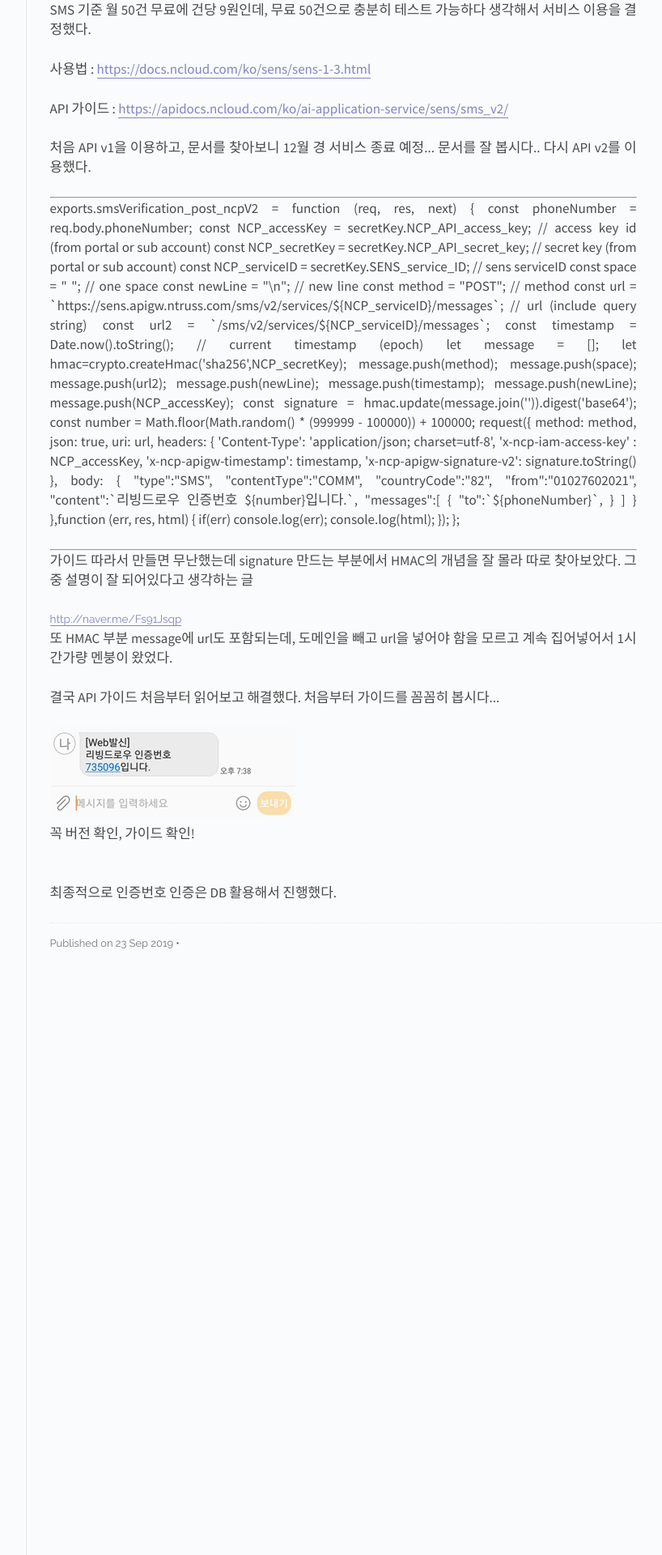
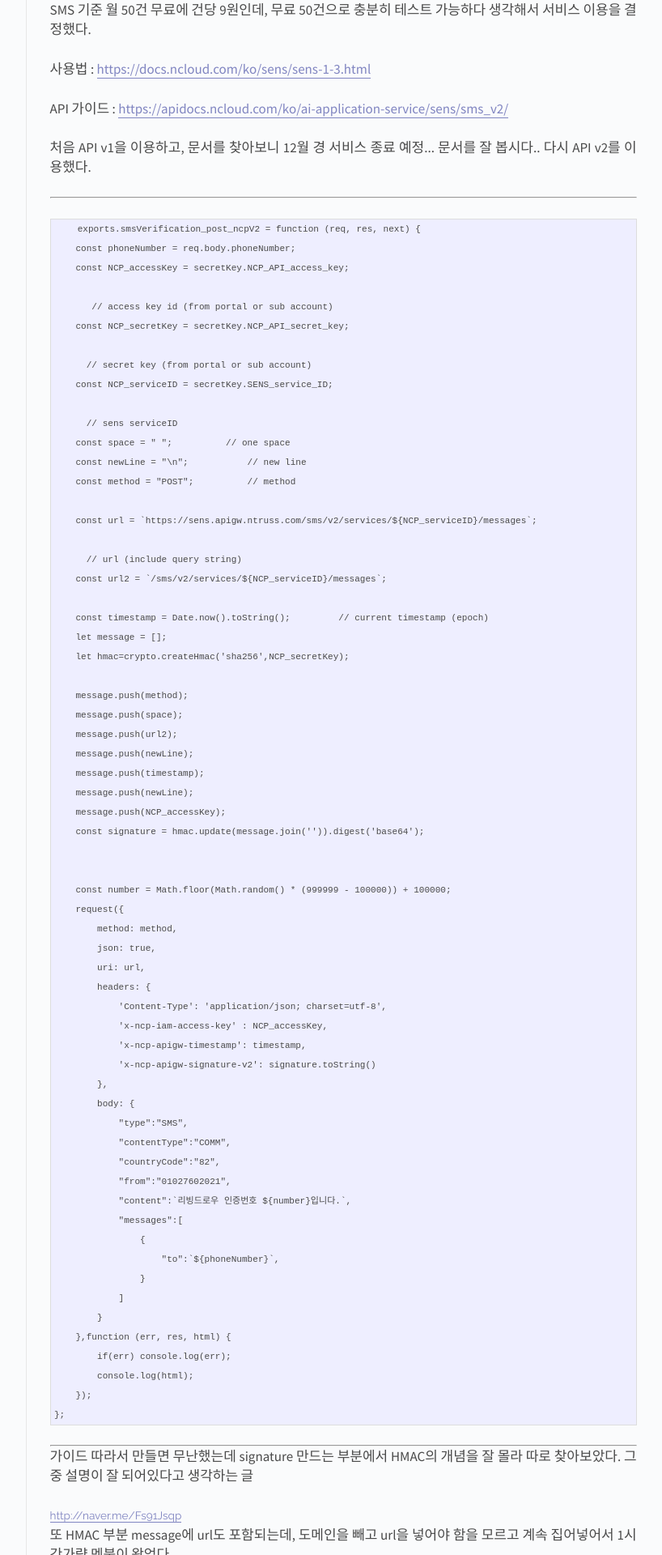
Before and after one commit to SehyeonGil/SehyeonGil.github.io, a Jekyll site: the page built from _posts/2019-09-23-Node.js-문자-보내기.html, in a window 1280 px wide. Shown: the part 623-2543 px from the top of the page at 81% size, without its empty margins (326-1144 px from the left). Built offline with Jekyll 4.4.1, drawn with Linux system fonts in a browser that asks for light colours.

Commit message:
cod highlight

```diff
--- a/_posts/2019-09-23-Node.js-문자-보내기.html
+++ b/_posts/2019-09-23-Node.js-문자-보내기.html
@@ -22,17 +22,19 @@ cover: cover.jpg
 <body>
 	<p>리빙드로우 개발 중 작가 등록 시 휴대전화 인증 서비스가 필요하였다. 본인인증까지는 필요하지 않았기 때문에, 단순 SMS 메시지를 통해 인증번호를 전송하는 정도면 충분하겠다 생각했다.</p>
 	<p>그래서 여러 SMS 대행업체를 찾다가, 네이버 클라우드 플랫폼에서 SENS(Simple & Easy Notification Service)를 서비스하는 것을 발견했다.</p>
-	<a src="https://www.ncloud.com/product/applicationService/sens">https://www.ncloud.com/product/applicationService/sens</a>
+	<a href="https://www.ncloud.com/product/applicationService/sens">https://www.ncloud.com/product/applicationService/sens</a>
 
 	<p>SMS  기준 월 50건 무료에 건당 9원인데, 무료 50건으로 충분히 테스트 가능하다 생각해서 서비스 이용을 결정했다.</p>
-	<p>사용법 : <a src="https://docs.ncloud.com/ko/sens/sens-1-3.html">https://docs.ncloud.com/ko/sens/sens-1-3.html</a></p>
-	<p>API 가이드 : <a src=" https://apidocs.ncloud.com/ko/ai-application-service/sens/sms_v2/">https://apidocs.ncloud.com/ko/ai-application-service/sens/sms_v2/</a></p>
+	<p>사용법 : <a href="https://docs.ncloud.com/ko/sens/sens-1-3.html">https://docs.ncloud.com/ko/sens/sens-1-3.html</a></p>
+	<p>API 가이드 : <a href=" https://apidocs.ncloud.com/ko/ai-application-service/sens/sms_v2/">https://apidocs.ncloud.com/ko/ai-application-service/sens/sms_v2/</a></p>
 	<p>
 처음 API v1을 이용하고, 문서를 찾아보니 12월 경 서비스 종료 예정... 문서를 잘 봅시다..
 
 다시 API v2를 이용했다.</p>
 <hr>
-<p>exports.smsVerification_post_ncpV2 = function (req, res, next) {
+<p>
+{% highlight node.js %}
+    exports.smsVerification_post_ncpV2 = function (req, res, next) {
     const phoneNumber = req.body.phoneNumber;
     const NCP_accessKey = secretKey.NCP_API_access_key;
 
@@ -94,7 +96,7 @@ cover: cover.jpg
         console.log(html);
     });
 };
-
+{% endhighlight %}
 </p>
 <hr>
 <p>가이드 따라서 만들면 무난했는데 signature 만드는 부분에서 HMAC의 개념을 잘 몰라 따로 찾아보았다.
@@ -102,7 +104,7 @@ cover: cover.jpg
 그중 설명이 잘 되어있다고 생각하는 글
 
 </p>
-<a src="http://naver.me/Fs91Jsqp">http://naver.me/Fs91Jsqp</a>
+<a href="http://naver.me/Fs91Jsqp">http://naver.me/Fs91Jsqp</a>
 <p>또 HMAC 부분 message에 url도 포함되는데, 도메인을 빼고 url을 넣어야 함을 모르고 계속 집어넣어서 1시간가량 멘붕이 왔었다.
 
 </p>
```
